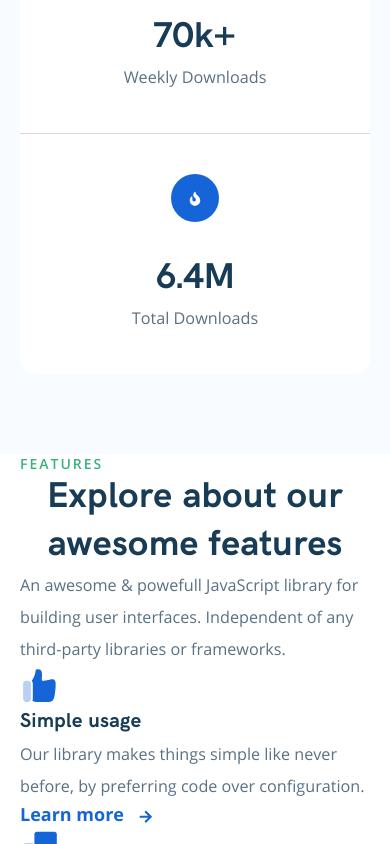
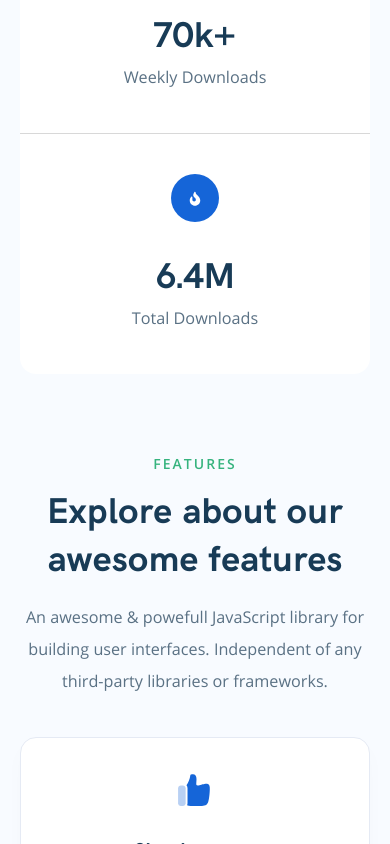
Before and after one commit to Zhenia78/ehya, a website: page #source/index.pug in a window 390 px wide. Shown: the part 3328-4172 px from the top of the page. Drawn offline with nearby package versions, Linux system fonts and the light colour scheme; files that its build step writes are made by us from their sources; files whose address does not match are found by name.

Commit message:
create features block

```diff
--- a/#source/sass/blocks/_features.sass
+++ b/#source/sass/blocks/_features.sass
@@ -0,0 +1,47 @@
+.features
+  padding: 0 0 111px 0
+  background-color: #F8FBFF
+  &__body
+    display: flex
+    flex-direction: column
+    align-items: center
+  &__subtitle
+    display: inline-block
+    margin: 0 0 16px 0
+  &__heading
+    margin: 0 0 16px 0
+  &__text
+    margin: 0 0 64px 0
+    max-width: 750px
+    text-align: center
+  &__grid
+    display: grid
+    grid-gap: 30px 30px
+    grid-template-rows: repeat(2, minmax(317px, auto))
+    grid-template-columns: repeat(3, fit-content(360px))
+  &__item
+    display: flex
+    flex-direction: column
+    justify-content: space-between
+    padding: 48px 32px 37px 32px
+    background: #FFFFFF
+    border: 1px solid #E5EAF4
+    box-shadow: 0px 10px 20px rgba(0, 0, 0, 0.02)
+    border-radius: 16px
+
+.features-item
+  &__img
+    width: 40px
+    height: 40px
+    margin: 0 0 25px 0
+    overflow: hidden
+    &>img
+      max-width: 100%
+      width: 100%
+      objec-fit: cover
+
+  &__title
+    margin: 0 0 8px 0
+
+  &__text
+    margin: 0 0 11px 0
--- a/#source/sass/blocks/_information.sass
+++ b/#source/sass/blocks/_information.sass
@@ -2,6 +2,10 @@
   padding: 226px 0 144px 0
   background-color: #F8FBFF
   @include bg-img("../img/icons/wave.svg", "top center", "no-repeat", "100% auto")
+  &__body
+    display: flex
+    flex-direction: column
+    align-items: center
   &__heading
     margin: 0 0 16px 0
   &__text
@@ -11,7 +15,7 @@
   &__block
     display: flex
     align-items: center
-    justify-content: stretch
+    width: 100%
     padding: 0 20px
     border-top: 3px solid #1565D8
     border-radius: 8px 8px 16px 16px
--- a/#source/sass/media.sass
+++ b/#source/sass/media.sass
@@ -45,6 +45,23 @@
         height: auto
       &__items-row
         flex-wrap: wrap
+
+  .features
+    padding: 0 0 98px 0
+    &__text
+      margin: 0 0 56px 0
+    &__grid
+      grid-gap: 16px 0
+      grid-template-rows: auto
+      grid-template-columns: 1fr
+    &__item
+      align-items: center
+      padding: 32px 56px 40px 56px
+    &-item
+      &__text
+        text-align: center
+      &__title
+        text-align: center
 
 @media (max-width: 767px)
   .header
@@ -113,6 +130,15 @@
           &:first-child
             margin: 0 0 19px 0
 
+  .features
+    padding: 0 0 80px 0
+    &__text
+      margin: 0 0 40px 0
+    &__grid
+      grid-gap: 12px 0
+    &__item
+      padding: 32px 23px
+
 @media (max-width: 400px)
   .features-part
     &__card
```
Also changed, not shown: dist/css/style.css, dist/css/style.min.css, dist/img/icons/features-7.svg (deleted), dist/img/icons/features-part-icon-1.svg (deleted), dist/img/icons/features-part-icon-2.svg (deleted), dist/img/icons/features-part-icon-3.svg (deleted), dist/img/icons/features-part-icon-4.svg (deleted).
